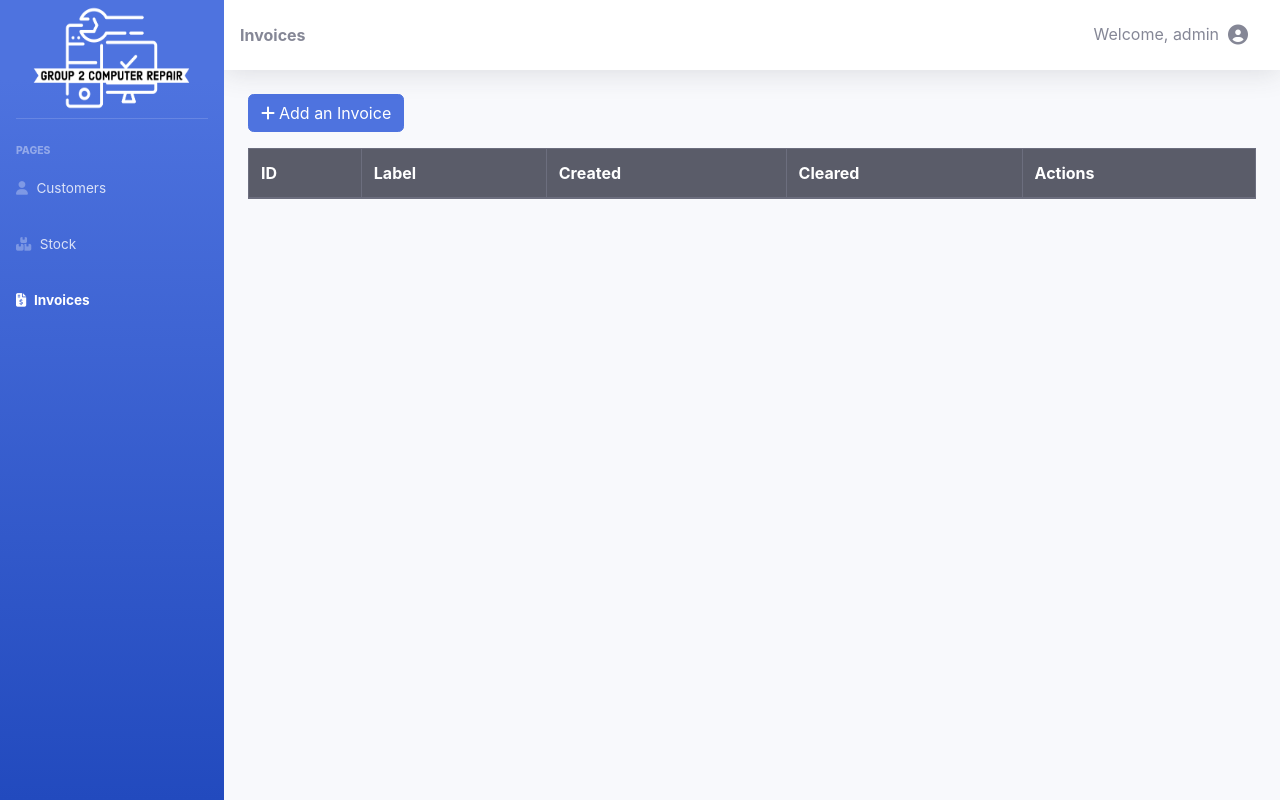
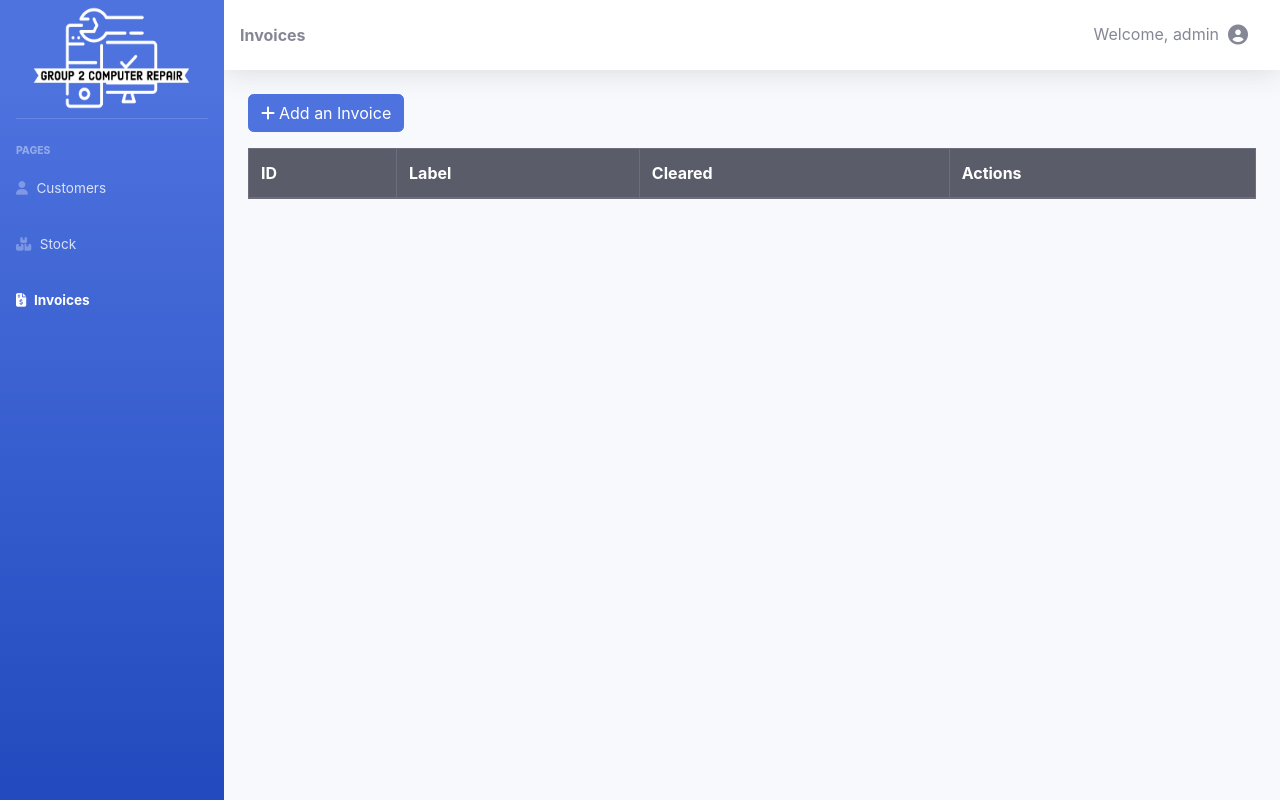
Before and after one commit to cdmoss/3660-Project, a PHP site: page /Pages/invoice.php in a window 1280 px wide. Run offline with PHP 8.4, Linux system fonts and the light colour scheme; the visitor is signed in with stand-in values (Sample User, id 1); data that the repository does not hold is empty; some libraries are stand-ins or nearby versions.

Commit message:
Removed created fields as the script stopped timestamping

```diff
--- a/Modules/authcheck.php
+++ b/Modules/authcheck.php
@@ -3,6 +3,7 @@
 if (!isset($_SESSION['loggedin'])) {
     $_SESSION['alertmessage'] = 'You must login to access that page.';
     header('location: login.php');
+    exit;
 }
 
 ?>
--- a/Pages/invoice.php
+++ b/Pages/invoice.php
@@ -77,7 +77,6 @@
           <tr>
             <th scope='col'>ID</th>
             <th scope='col'>Label</th>
-            <th scope='col'>Created</th>
             <th scope='col'>Cleared</th>
             <th scope='col'>Actions</th>
           </tr>
@@ -96,7 +95,6 @@
               echo "<tr>";
               echo "<th scope='row'>" . $invoices['id'] . "</th>";
               echo "<td>" . $invoices['label'] . "</td>";
-              echo "<td>" . $invoices['created'] . "</td>";
               if ($invoices['cleared'] == 1) {
                 echo "<td><i class='fa-solid fa-check'></i></td>";
               } elseif ($invoices['cleared'] == 0) {
--- a/Pages/invoicebyid.php
+++ b/Pages/invoicebyid.php
@@ -114,7 +114,6 @@ if (count($result->errors) > 0) {
             echo "<form method='POST'>";
             echo "<div class='form-group invoiceById'><label for='invoice_id'>Invoice ID</label><input type='text' class='form-control' name='invoice_id' value='" . $invoice['id'] . "' readonly /></div>";
             echo "<div class='form-group invoiceById'><label for='invoice_lbl'>Label</label><input type='text' class='form-control' name='invoice_lbl' value='" . $invoice['label'] . "' /></div>";
-            echo "<div class='form-group invoiceById'><label for='invoice_created'>Created</label><input type='text' class='form-control' name='invoice_created' value='" . $invoice['created'] . "' readonly /></div>";
             echo "<div class='form-group invoiceById'><label for='name='invoice_cus_id'>Select Customer for Invoice</label>";
             echo "<select class='form-control invoiceById' style='width:100%;margin-left:0%;' name='invoice_cus_id' aria-label='Default select example'>";
             $db = Db::getInstance();
```
